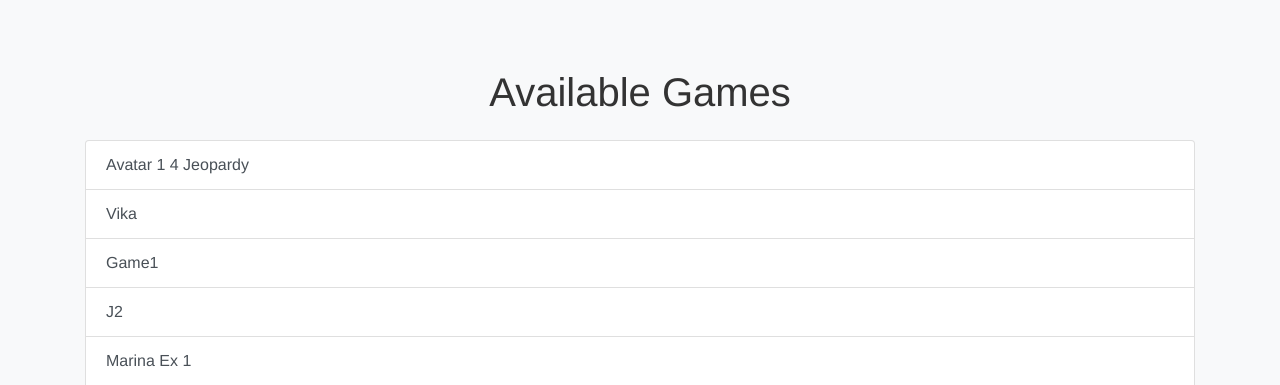
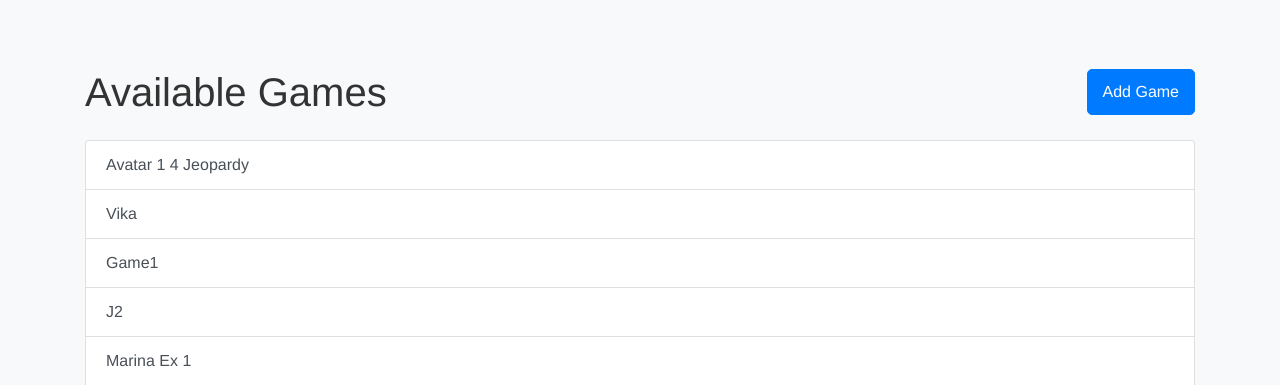
Before and after one commit to vityaded/TestsRef, a Flask app: page /games/ in a window 1280 px wide. Shown: the part 56-441 px from the top of the page. Run offline with Flask 3, Linux system fonts and the light colour scheme; a user stored in the database is signed in; some libraries are stand-ins or nearby versions.

Commit message:
Add modal workflow for creating games

```diff
--- a/app/forms.py
+++ b/app/forms.py
@@ -22,6 +22,11 @@ class AddTestForm(FlaskForm):
     shuffle_paragraphs = BooleanField('Shuffle Paragraphs')
     submit = SubmitField('Add Test')
 
+class AddGameForm(FlaskForm):
+    name = StringField('Game Name', validators=[DataRequired(), Length(min=1, max=150)])
+    content = TextAreaField('Game HTML', validators=[DataRequired()])
+    submit = SubmitField('Save Game')
+
 class EditTestForm(FlaskForm):
     name = StringField('Test Name', validators=[DataRequired(), Length(min=1, max=150)])
     time_limit = IntegerField('Time Limit (minutes)', validators=[Optional(), NumberRange(min=1)])
--- a/app/routes/games.py
+++ b/app/routes/games.py
@@ -1,9 +1,12 @@
 # Corrected app/routes/games.py using current_app.root_path
 
 import os
-from flask import Blueprint, render_template, current_app, abort, url_for
-from flask_login import login_required # Add if games require login
+from flask import Blueprint, render_template, current_app, abort, url_for, flash, redirect
+from flask_login import login_required  # Add if games require login
 import jinja2
+from werkzeug.utils import secure_filename
+
+from app.forms import AddGameForm
 
 # Define the blueprint
 games_bp = Blueprint('games', __name__, url_prefix='/games')
@@ -81,7 +84,49 @@ def index():
     """Displays the list of available games."""
     print("--- DEBUG: games.index route called ---")
     available_games = get_game_templates()
-    return render_template('games/index.html', games=available_games)
+    form = AddGameForm()
+    return render_template('games/index.html', games=available_games, form=form)
+
+@games_bp.route('/add', methods=['POST'])
+@login_required
+def add_game():
+    """Creates a new game template from the provided HTML content."""
+    form = AddGameForm()
+
+    if form.validate_on_submit():
+        game_name = form.name.data.strip()
+        html_content = form.content.data
+        sanitized_name = secure_filename(game_name).lower()
+
+        if not sanitized_name:
+            flash('Invalid game name. Please use letters, numbers, or underscores.', 'danger')
+            return redirect(url_for('games.index'))
+
+        file_name = f"{sanitized_name}.html"
+        games_dir = os.path.join(current_app.root_path, 'templates', 'games')
+        os.makedirs(games_dir, exist_ok=True)
+        file_path = os.path.join(games_dir, file_name)
+
+        if os.path.exists(file_path):
+            flash('A game with this name already exists. Please choose another name.', 'danger')
+            return redirect(url_for('games.index'))
+
+        try:
+            with open(file_path, 'w', encoding='utf-8') as game_file:
+                game_file.write(html_content)
+        except OSError as exc:
+            current_app.logger.exception('Failed to create game template %s: %s', file_name, exc)
+            flash('Could not save the game. Please try again later.', 'danger')
+        else:
+            flash('Game added successfully!', 'success')
+            return redirect(url_for('games.play', game_name=sanitized_name))
+
+    else:
+        for field, errors in form.errors.items():
+            for error in errors:
+                flash(f"Error in {getattr(form, field).label.text}: {error}", 'danger')
+
+    return redirect(url_for('games.index'))
 
 @games_bp.route('/<string:game_name>')
 #@login_required
--- a/app/templates/games/index.html
+++ b/app/templates/games/index.html
@@ -3,7 +3,14 @@
 {% block title %}Games List{% endblock %}
 
 {% block content %}
-  <h1 class="my-4 text-center">Available Games</h1>
+  <div class="d-flex justify-content-between align-items-center flex-wrap my-4">
+    <h1 class="mb-3 mb-md-0">Available Games</h1>
+    {% if current_user.is_authenticated %}
+      <button type="button" class="btn btn-primary" data-toggle="modal" data-target="#addGameModal">
+        Add Game
+      </button>
+    {% endif %}
+  </div>
 
   <div class="list-group">
     {% if games %}
@@ -17,4 +24,36 @@
     {% endif %}
   </div>
 
+  {% if current_user.is_authenticated %}
+    <div class="modal fade" id="addGameModal" tabindex="-1" role="dialog" aria-labelledby="addGameModalLabel" aria-hidden="true">
+      <div class="modal-dialog modal-lg" role="document">
+        <div class="modal-content">
+          <div class="modal-header">
+            <h5 class="modal-title" id="addGameModalLabel">Add Game</h5>
+            <button type="button" class="close" data-dismiss="modal" aria-label="Close">
+              <span aria-hidden="true">&times;</span>
+            </button>
+          </div>
+          <form method="post" action="{{ url_for('games.add_game') }}">
+            <div class="modal-body">
+              {{ form.hidden_tag() }}
+              <div class="form-group">
+                {{ form.name.label(class="form-label") }}
+                {{ form.name(class="form-control", placeholder="Enter game name") }}
+              </div>
+              <div class="form-group">
+                {{ form.content.label(class="form-label") }}
+                {{ form.content(class="form-control", rows=12, placeholder="Paste game HTML here") }}
+              </div>
+            </div>
+            <div class="modal-footer">
+              <button type="button" class="btn btn-secondary" data-dismiss="modal">Cancel</button>
+              {{ form.submit(class="btn btn-primary") }}
+            </div>
+          </form>
+        </div>
+      </div>
+    </div>
+  {% endif %}
+
 {% endblock %}
```
